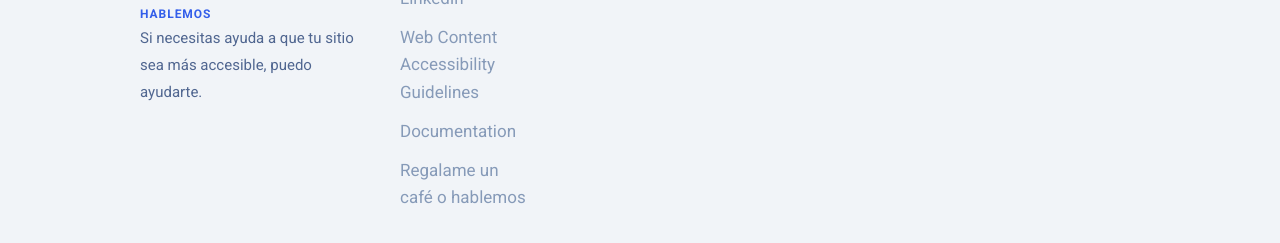
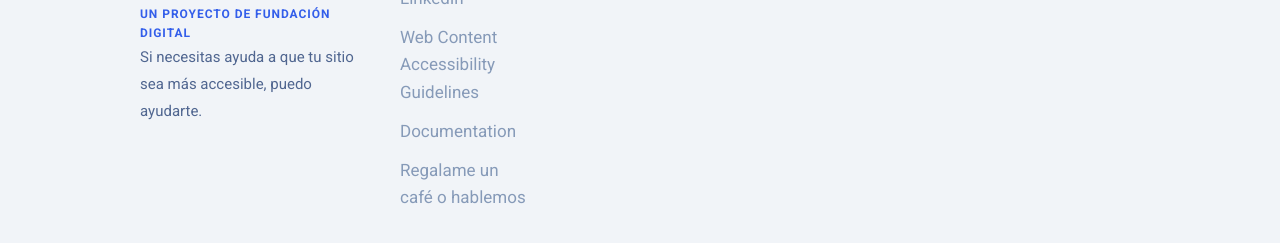
Before and after one commit to vtorresmz/accesibility, a plain HTML site: page index.html in a window 1280 px wide. Shown: the part 1248-1491 px from the top of the page. Drawn offline with Linux system fonts and the light colour scheme.

Commit message:
Update index.html

```diff
--- a/index.html
+++ b/index.html
@@ -4,7 +4,7 @@
 <head>
     <meta charset="utf-8">
     <meta name="viewport" content="width=device-width, initial-scale=1">
-    <title>Bootstrap demo</title>
+    <title>Accesibility JS | Audita más rapido, ayuda a más gente. </title>
     <link href="css/style.css" rel="stylesheet" type="text/css">
     <link rel="preconnect" href="https://fonts.googleapis.com">
     <link rel="preconnect" href="https://fonts.gstatic.com" crossorigin>
@@ -166,11 +166,11 @@
                     <!-- Text -->
                     <!-- Heading -->
                     <h6 class="fw-bold text-uppercase text-primary mb-0">
-                        Hablemos
+                        Un proyecto de Fundación Digital
                     </h6>
 
                     <!-- Text -->
-                    <a href="https://api.whatsapp.com/send?phone=56961591932" class="fs-sm text-gray-700 mb-0">
+                    <a href="https://fundaciondigital.cl/" class="fs-sm text-gray-700 mb-0">
                     Si necesitas ayuda a que tu sitio sea más accesible, puedo ayudarte.
                 </a>
 
```
